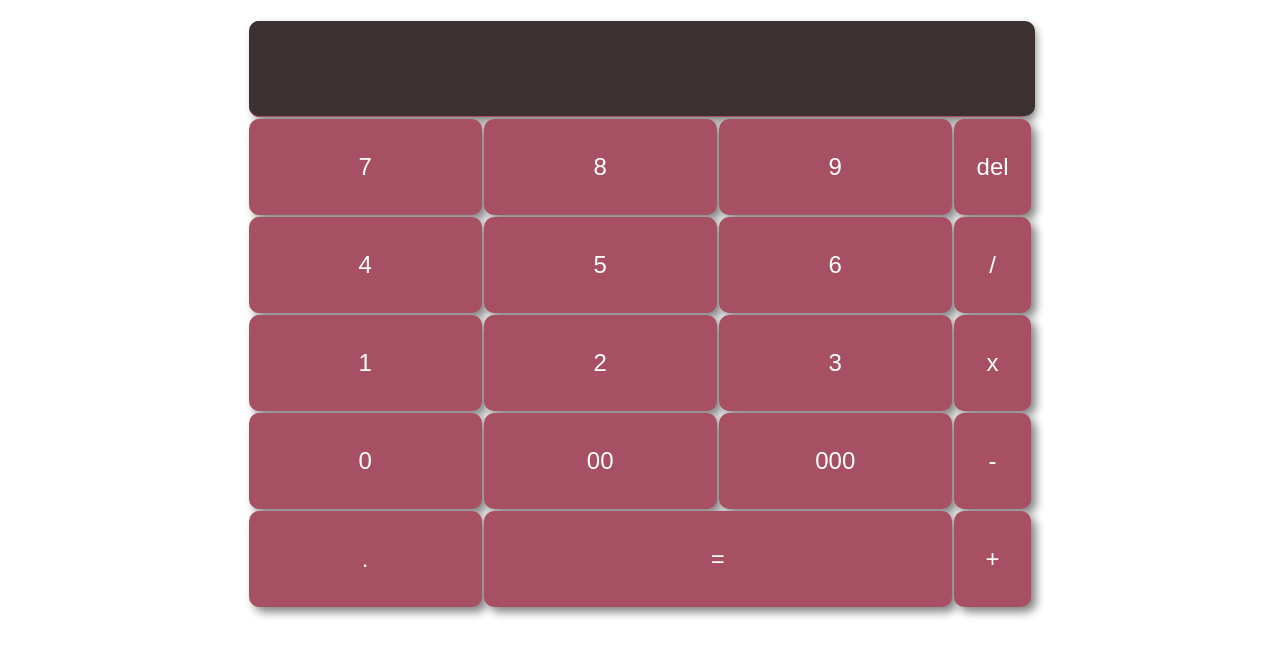
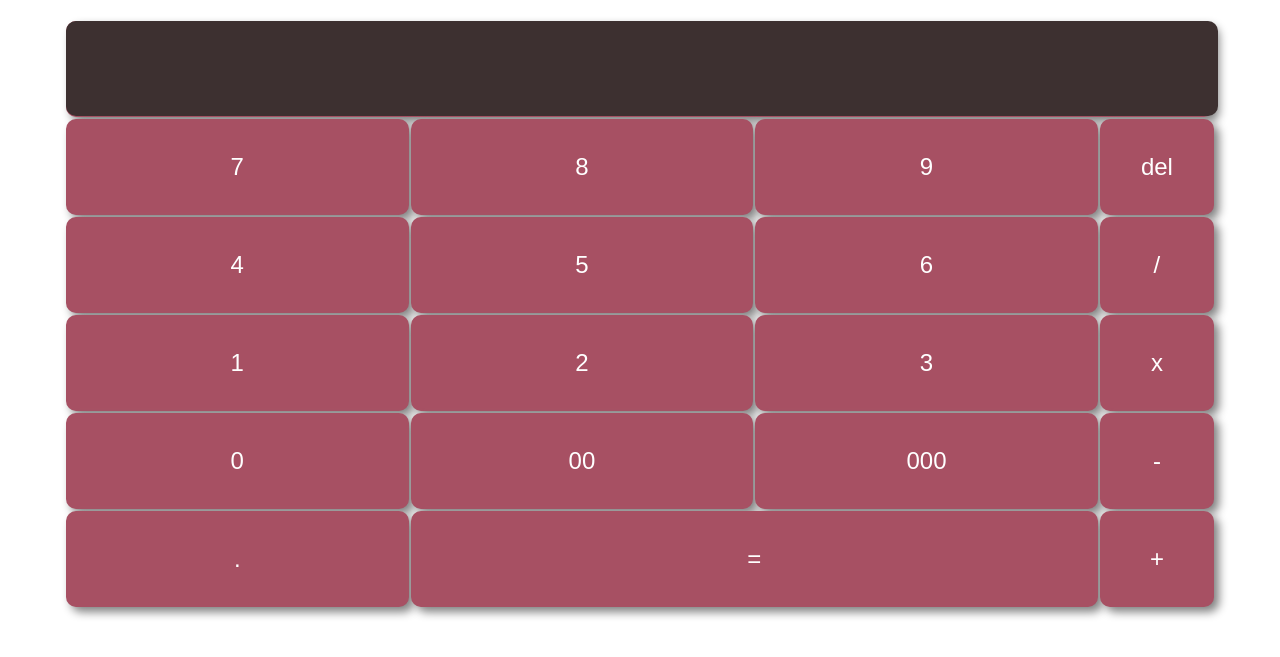
Before and after one commit to Adithya519b/mad-calculator, a plain HTML site: page index.html in a window 1280 px wide. Shown: the part 61-718 px from the top of the page. Drawn offline with Linux system fonts and the light colour scheme.

Commit message:
width of table changed

```diff
--- a/style.css
+++ b/style.css
@@ -45,3 +45,6 @@ input:hover{
 
         color:rgb(245, 9, 9)
     }
+table{
+    width: 90vw;
+}
```
